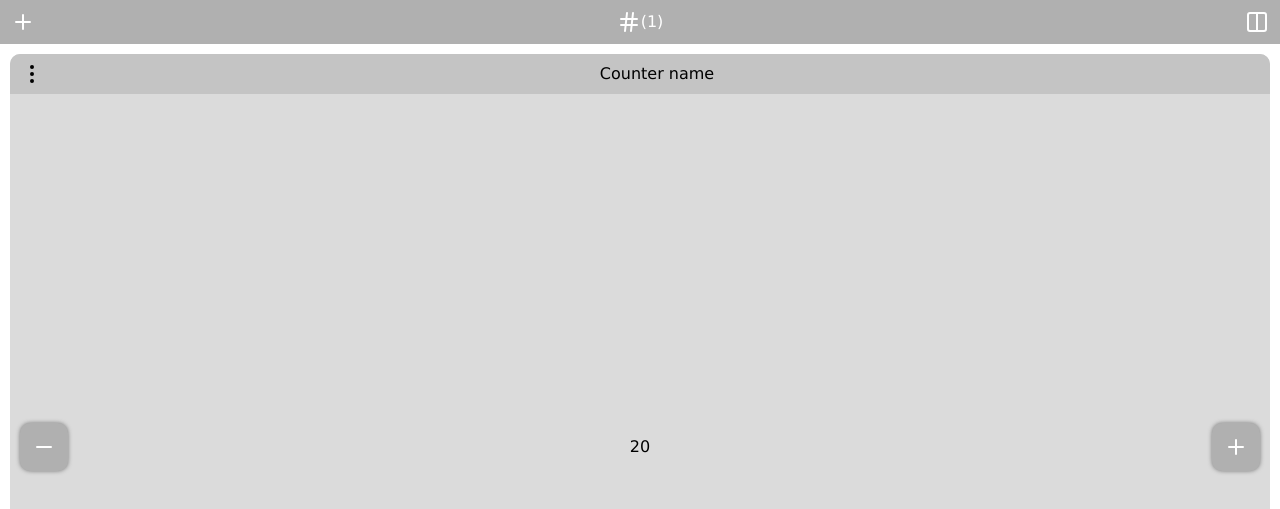
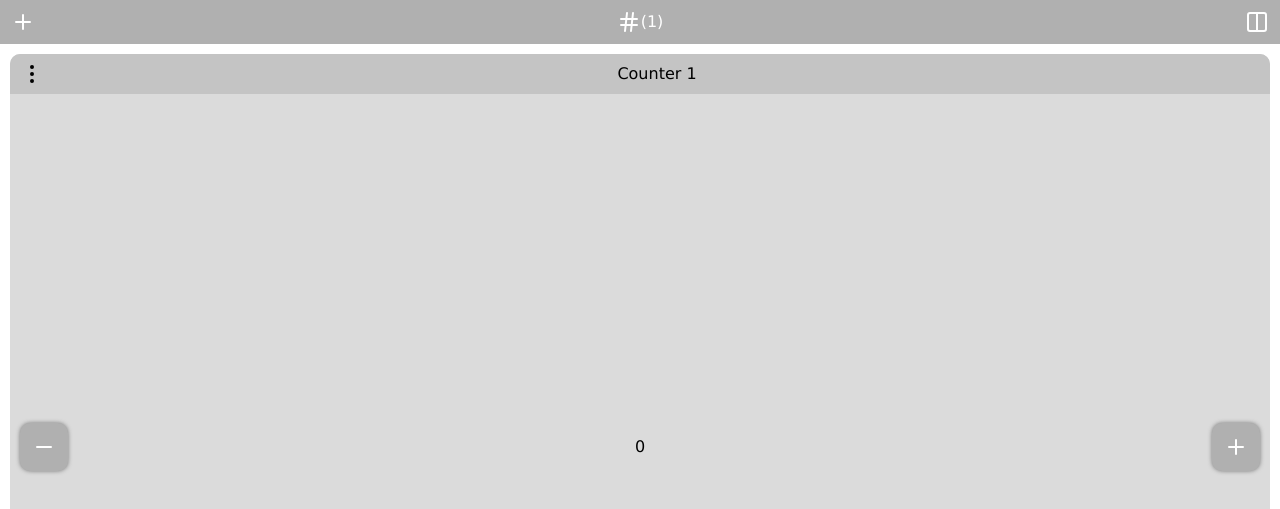
Before and after one commit to aurock-dev/counter, a Vue app: page / in a window 1280 px wide. Both pictures are taken after a click on the button 23 px from the left and 22 px from the top of the page. Shown: the top 509 px of the page. Built offline with nearby package versions, Linux system fonts and the light colour scheme.

Commit message:
✨ change counter color and store everything from counter

```diff
--- a/src/assets/base.css
+++ b/src/assets/base.css
@@ -38,7 +38,7 @@ button.--btn-icon {
 button.--outline {
     box-shadow: none;
     background: none;
-    border: solid 2px var(--middle-grey);
+    /* border: solid 2px var(--middle-grey); */
 }
 
 input {
--- a/src/components/Counter.vue
+++ b/src/components/Counter.vue
@@ -1,5 +1,5 @@
 <script setup>
-import { ref, onMounted } from 'vue'
+import { ref, computed } from 'vue'
 import { Trash2, EllipsisVertical, Check, Minus, Plus, RotateCw, Circle } from 'lucide-vue-next'
 import { settingsStore } from '@/store/settings'
 
@@ -8,26 +8,38 @@ const props = defineProps({
 })
 
 const store = settingsStore()
-const counter = ref(0)
-const counterName = ref('Counter name')
 const isEditing = ref(false)
-const rotation = ref(0)
 const optionsState = ref(false)
+
 const colorList = [
-    'var(--clr-green-500)',
+    'var(--clr-red-500)',
     'var(--clr-blue-500)',
-    'var(--clr-red-500)',
     'var(--clr-yellow-500)',
     'var(--clr-purple-500)',
-    'var(--clr-orange-500)'
+    'var(--clr-green-500)',
+    'var(--clr-orange-500)',
 ]
 
+const counter = computed(() => currentCounter.value.value)
+const counterName = computed({
+    get: () => currentCounter.value?.name ?? 'Unnamed',
+    set: (val) => {
+        store.updateCounter(props.id, { name: val })
+    }
+})
+const currentColor = computed(() => currentCounter.value.color)
+const rotated = computed(() => currentCounter.value.rotated)
+
+const currentCounter = computed(() => {
+    return store.counters.find(c => c.id === props.id) || { value: 0, name: '', color: colorList[0], rotated: false }
+})
+
 const increment = () => {
-    counter.value++
+    store.updateCounter(props.id, { value: counter.value + 1 })
 }
 
 const decrement = () => {
-    counter.value--
+    store.updateCounter(props.id, { value: counter.value - 1 })
 }
 
 const startEditing = () => {
@@ -35,18 +47,16 @@ const startEditing = () => {
 }
 
 const stopEditing = () => {
+    store.updateCounter(props.id, { name: counterName.value })
     isEditing.value = false
 }
 
 const deleteCounter = () => {
-    store.counters = store.counters.filter(counterId => counterId !== props.id)
+    store.deleteCounter(props.id)
 }
 
 const rotate = () => {
-    rotation.value += 180
-    if (rotation.value > 180) {
-        rotation.value = 0
-    }
+    store.updateCounter(props.id, { rotated: !currentCounter.value.rotated })
     optionsState.value = false
 }
 
@@ -54,19 +64,17 @@ const toggleOptions = () => {
     optionsState.value = !optionsState.value
 }
 
-const changeColor = () => {
-
+const changeColor = (color) => {
+    store.updateCounter(props.id, { color })
+    optionsState.value = false
 }
-
-onMounted(() => {
-    counter.value = store.counterValue
-})
 
 </script>
 
 <template>
-    <div class="counter" :style="{ transform: `rotate(${rotation}deg)` }">
-        <div class="counter__header">
+    <div class="counter"
+        :style="{ transform: rotated ? 'rotate(180deg)' : 'rotate(0deg)', backgroundColor: currentColor }">
+        <div class="counter__header" :style="{ backgroundColor: currentColor.replace('500', '600') }">
             <div v-if="!isEditing" class="counter__option" :class="{ 'counter__option--open': optionsState }"
                 @click="toggleOptions">
                 <EllipsisVertical />
@@ -79,8 +87,8 @@ onMounted(() => {
                     <Trash2 color="black" />
                 </button>
                 <div v-for="color in colorList">
-                    <button class="--outline" @click="changeColor">
-                        <Circle :color="color" />
+                    <button class="--outline" @click="changeColor(color)">
+                        <Circle :color="color.replace('500', '700')" :fill="color" />
                     </button>
                 </div>
             </div>
@@ -143,6 +151,7 @@ onMounted(() => {
             display: flex;
             gap: 10px;
             width: 100%;
+            overflow: auto;
         }
 
         .counter__options>div {
--- a/src/components/Header.vue
+++ b/src/components/Header.vue
@@ -6,7 +6,17 @@ import { Columns, Rows, Plus, Hash } from 'lucide-vue-next';
 const store = settingsStore()
 
 const addCounter = () => {
-    store.counters.push(store.counters.length + 1)
+    const newId = store.counters.length
+        ? Math.max(...store.counters.map(c => c.id)) + 1
+        : 1
+
+    store.counters.push({
+        id: newId,
+        value: 0,
+        name: `Counter ${newId}`,
+        color: 'var(--clr-grey-500)',
+        rotated: false,
+    })
 }
 
 const toggleColumn = () => {
--- a/src/store/settings.js
+++ b/src/store/settings.js
@@ -6,10 +6,23 @@ export const settingsStore = defineStore('settings', () => {
     const counterValue = ref(20)
     const columnCount = ref(1)
 
+    function updateCounter(id, data) {
+        const index = counters.value.findIndex(c => c.id === id)
+        if (index !== -1) {
+            counters.value[index] = { ...counters.value[index], ...data }
+        }
+    }
+
+    function deleteCounter(id) {
+        counters.value = counters.value.filter(c => c.id !== id)
+    }
+
     return {
         counters,
         counterValue,
-        columnCount
+        columnCount,
+        updateCounter,
+        deleteCounter
     }
 },
     {
--- a/src/views/CountersView.vue
+++ b/src/views/CountersView.vue
@@ -8,16 +8,11 @@ const store = settingsStore()
 const layoutClass = computed(() => {
     return store.columnCount === 2 ? 'two-col' : 'one-col'
 })
-
-onMounted(async () => {
-    store.counters = Array.from({ length: store.counters.length }, (_, i) => i + 1)
-})
-
 </script>
 
 <template>
     <div :class="['app', layoutClass]">
-        <Counter v-for="id in store.counters" :key="id" :id="id" />
+        <Counter v-for="counter in store.counters" :key="counter.id" :id="counter.id" />
     </div>
 </template>
 
```
